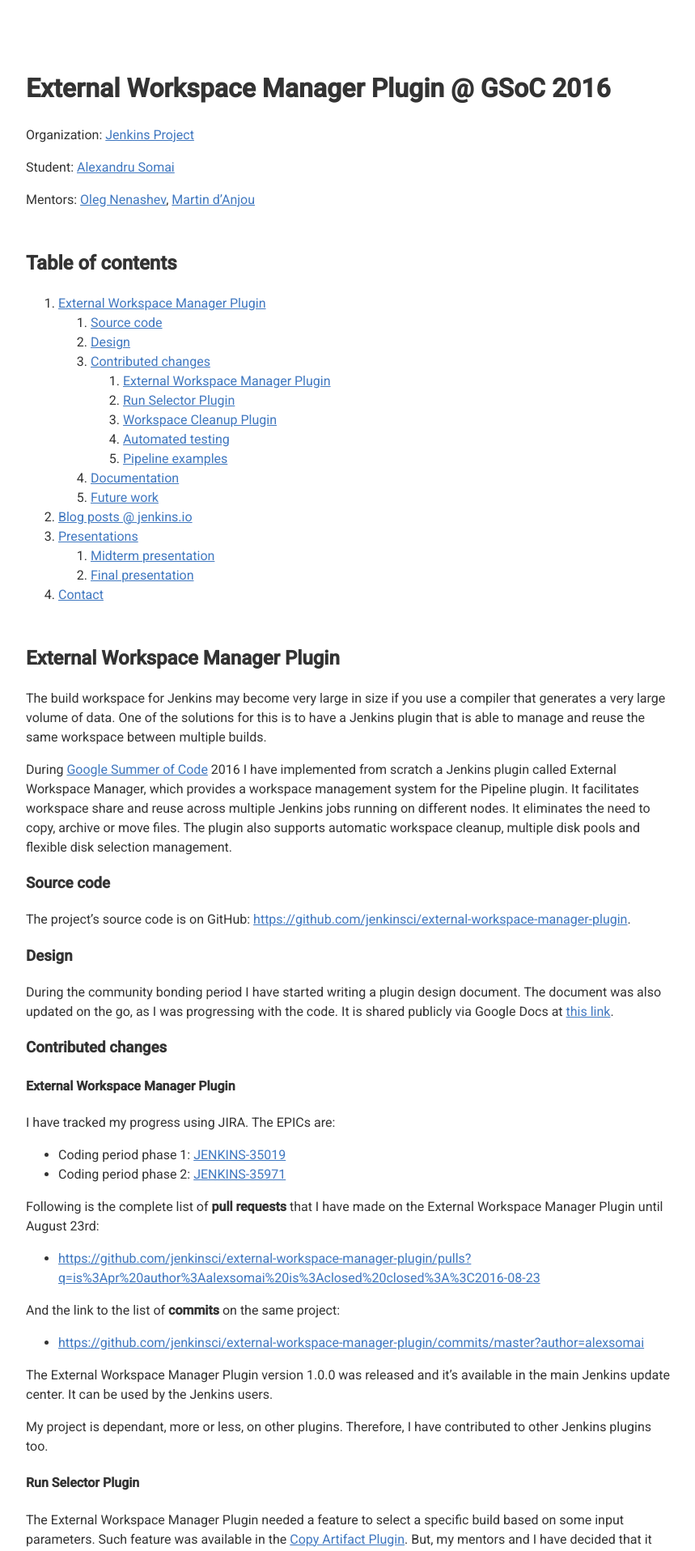
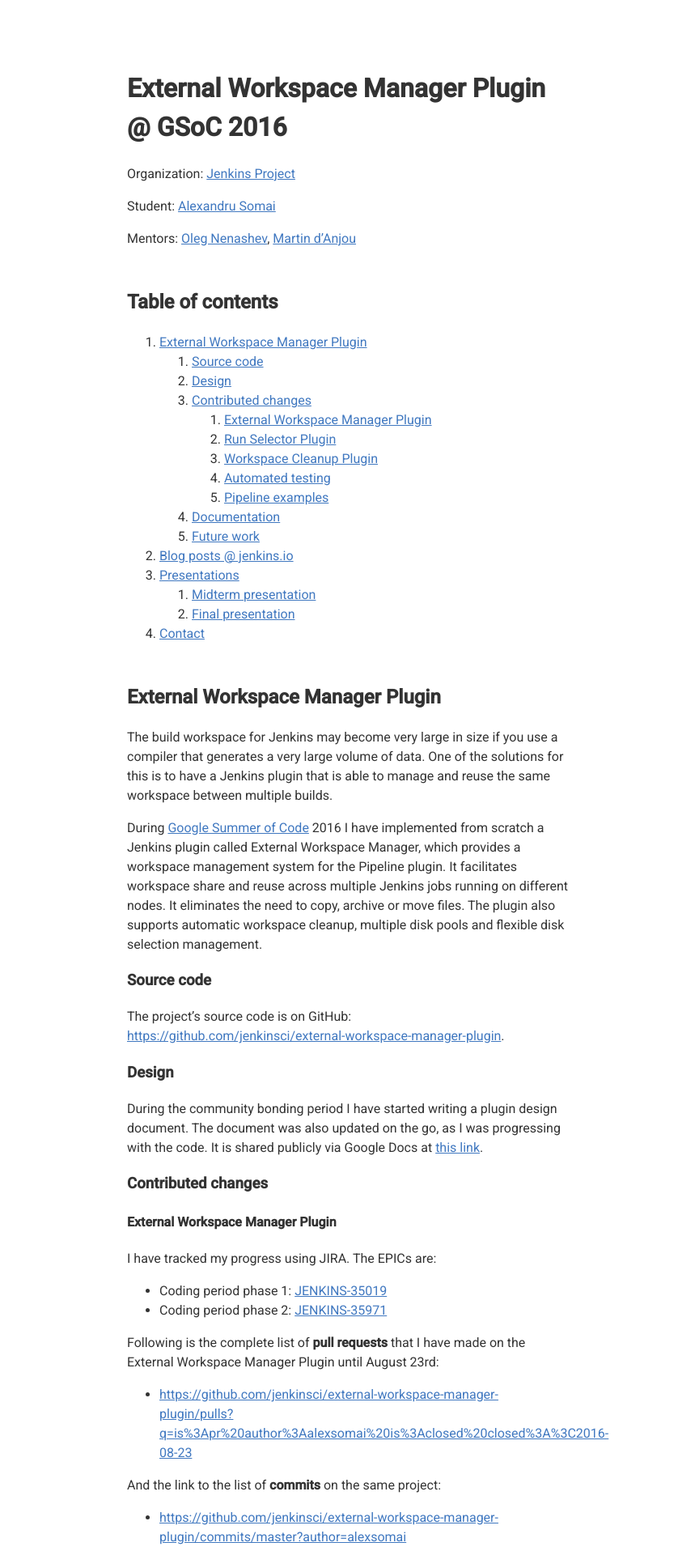
Before and after one commit to alexsomai/gsoc-2016, a Jekyll site: the page built from index.html, in a window 1280 px wide. Shown: the top 1916 px of the page at 81% size, without its empty margins (208-1067 px from the left). Built offline with Jekyll 4.4.1, drawn with Linux system fonts in a browser that asks for light colours.

Commit message:
Make css adjustment for mobile friendly page Add Gemfile

```diff
--- /dev/null
+++ b/Gemfile
@@ -0,0 +1,2 @@
+source 'https://rubygems.org'
+gem 'github-pages', group: :jekyll_plugins
--- a/_layouts/default.html
+++ b/_layouts/default.html
@@ -3,6 +3,7 @@
 <head>
     <title>{{ page.title }}</title>
     <link rel="stylesheet" type="text/css" href="css/main.css">
+    <meta name="viewport" content="width=device-width, initial-scale=1">
 </head>
 <body>
 <div class="container">
--- a/_layouts/post.html
+++ b/_layouts/post.html
@@ -1,6 +1,3 @@
----
-layout: default
----
 <h1>{{ page.title }}</h1>
 
 <div class="post">
--- a/css/main.css
+++ b/css/main.css
@@ -52,3 +52,11 @@
 tr:nth-child(even) {
     background-color: #f8f8f8
 }
+
+@media (min-width: 575px) {
+  .container {
+    width: 550px;
+    margin-left: auto;
+    margin-right: auto;
+  }
+}
```
Also changed, not shown: 1 other file.
